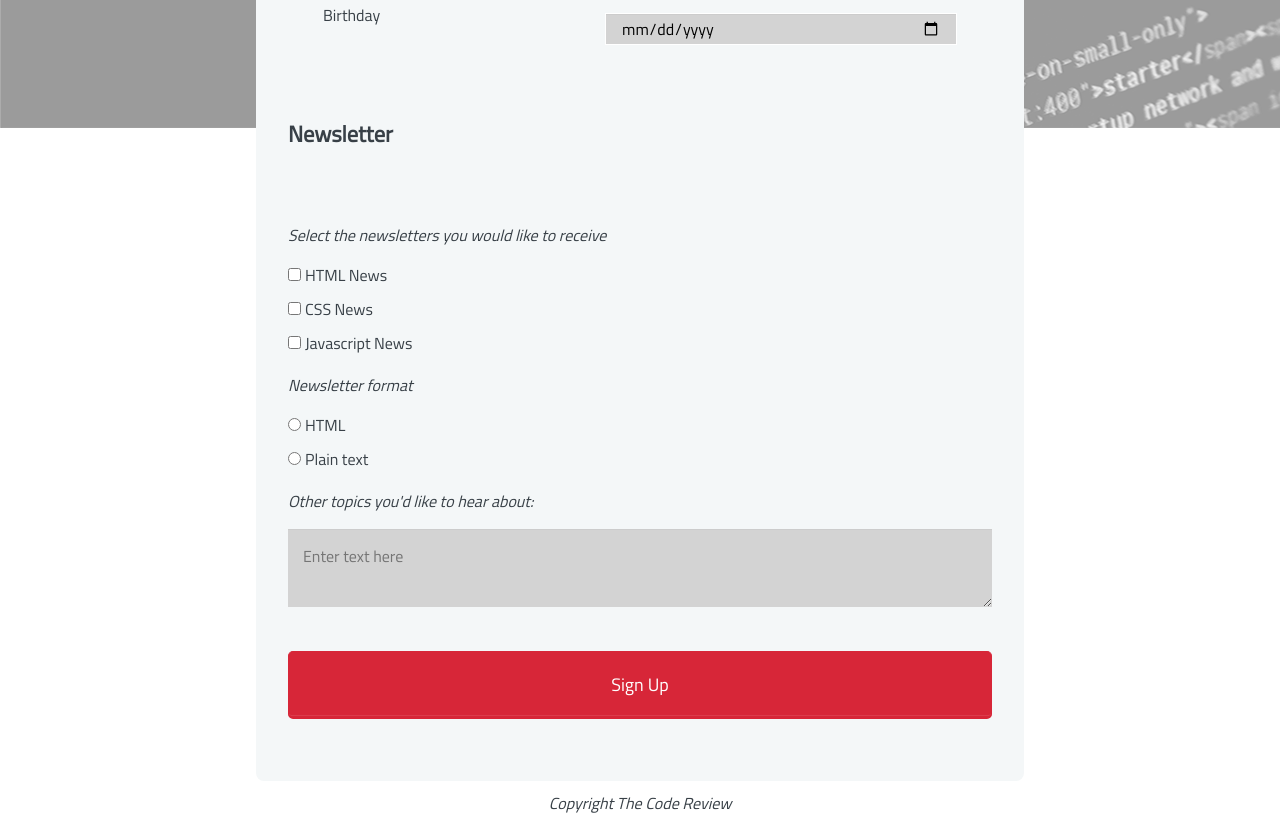
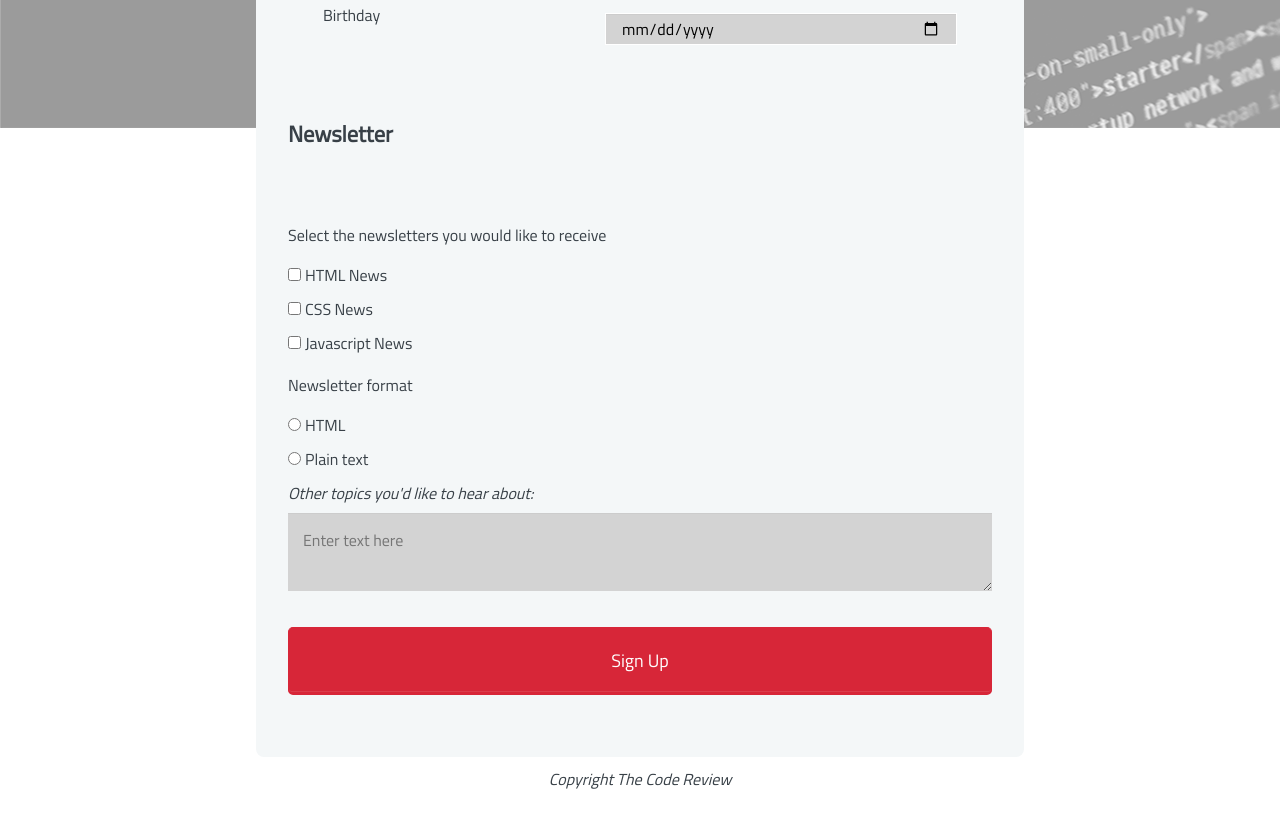
Before and after one commit to emilybrinkley/online_registration_v3, a plain HTML site: page index.html in a window 1280 px wide. Shown: the part 952-1767 px from the top of the page. After the commit the page ends 1743 px from the top, so only its background shows below. Drawn offline with Linux system fonts and the light colour scheme; files that its build step writes are made by us from their sources.

Commit message:
changes to textarea

```diff
--- a/assets/css/0.css
+++ b/assets/css/0.css
@@ -41,7 +41,7 @@ legend {
   font-weight: bold;
 }
 
-p,
+.textarea label,
 footer {
   font-size: 16px;
   font-style: italic;
--- a/index.html
+++ b/index.html
@@ -140,12 +140,12 @@
 
 	   			<label for="view_text"><input type="radio" id="view_text" value="view_text" name="user_view">Plain text</label>
 	   		</div>
-   		<p>Other topics you'd like to hear about:</p>
+
 
    			<div class="textarea">
-		   		<label for="textarea">
-		   		<textarea type="textarea" placeholder="Enter text here"></textarea>
-		   		</label>
+		   		<label for="textarea">Other topics you'd like to hear about:</label>
+		   		<textarea id="textarea" placeholder="Enter text here"></textarea>
+
 		   	</div>
 
    		<button type="submit">Sign Up</button>
```
